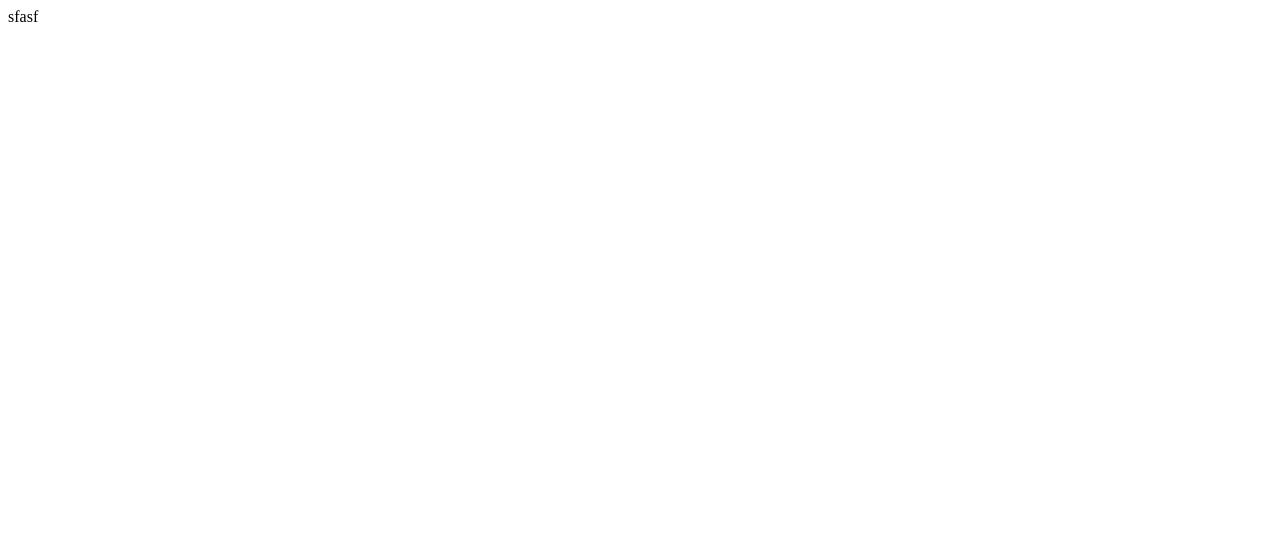
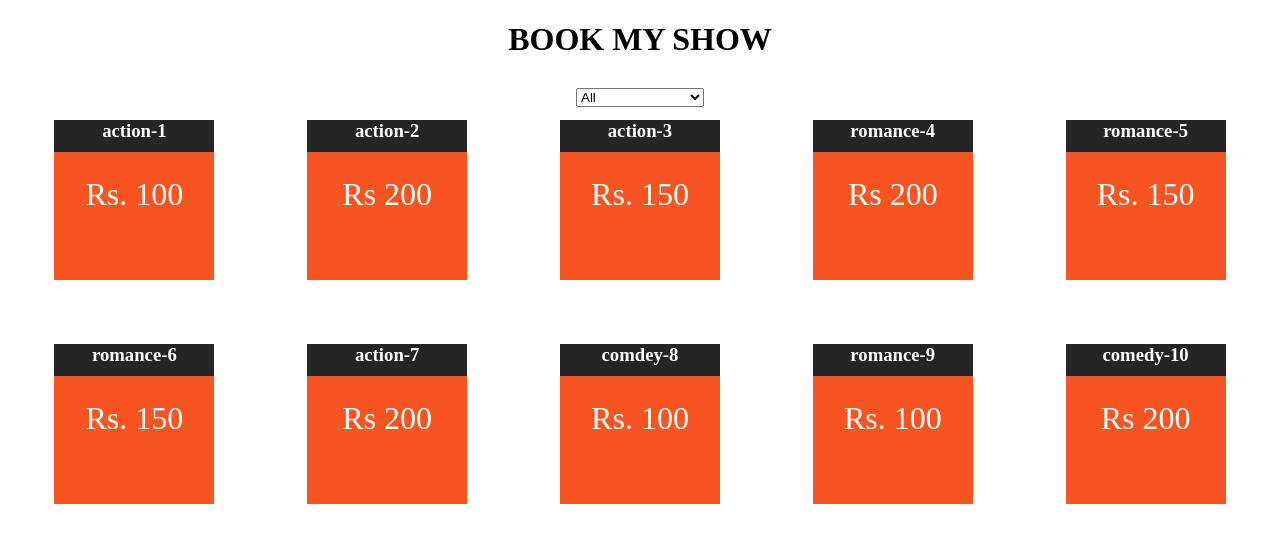
Before and after one commit to Puru573/Nodefrombasics, a plain HTML site: page Browsere/DOM/q6.html in a window 1280 px wide. Drawn offline with Linux system fonts and the light colour scheme.

Commit message:
dom ques

```diff
--- a/Browsere/DOM/q6.html
+++ b/Browsere/DOM/q6.html
@@ -1 +1,139 @@
-sfasf
+<!DOCTYPE html>
+<html lang="en">
+
+<head>
+    <meta charset="UTF-8" />
+    <meta http-equiv="X-UA-Compatible" content="IE=edge" />
+    <meta name="viewport" content="width=device-width, initial-scale=1.0" />
+    <title>Document</title>
+    <style>
+        * {
+            box-sizing: border-box;
+        }
+
+        body {
+            display: flex;
+            flex-wrap: wrap;
+            justify-content: space-around;
+            padding-top: 5rem;
+        }
+
+        .movies {
+            height: 10rem;
+            width: 10rem;
+            margin: 2rem;
+        }
+
+        .price {
+            background-color: rgb(247 84 33);
+            height: 8rem;
+            padding: 1.5rem;
+            font-size: 2rem;
+        }
+
+        .heading {
+            background-color: rgba(0, 0, 0, 0.856);
+            height: 2rem;
+        }
+
+        .heading,
+        .price {
+            color: white;
+            text-align: center;
+            margin: 0;
+        }
+
+        select,
+        h1 {
+            position: fixed;
+        }
+
+        h1 {
+            top: 0px;
+        }
+
+        select {
+            width: 8rem;
+        }
+    </style>
+</head>
+
+<body>
+    <h1>BOOK MY SHOW</h1>
+    <select>
+        <option value="all">All</option>
+        <option value="action">Action</option>
+        <option value="romance">Romance</option>
+        <option value="comedy">Comedy</option>
+        <option value="Horror">Horror</option>
+
+    </select>
+
+    <div class="movies">
+        <h3 class="heading">action-1</h3>
+        <p class="price" data-category="action">Rs. 100</p>
+    </div>
+    <div class="movies">
+        <h3 class="heading">action-2</h3>
+        <p class="price" data-category="action">Rs 200</p>
+    </div>
+    <div class="movies">
+        <h3 class="heading">action-3</h3>
+        <p class="price" data-category="action">Rs. 150</p>
+    </div>
+    <div class="movies">
+        <h3 class="heading">romance-4</h3>
+        <p class="price" data-category="romance">Rs 200</p>
+    </div>
+    <div class="movies">
+        <h3 class="heading">romance-5</h3>
+        <p class="price" data-category="romance">Rs. 150</p>
+    </div>
+    <div class="movies">
+        <h3 class="heading">romance-6</h3>
+        <p class="price" data-category="romance">Rs. 150</p>
+    </div>
+    <div class="movies">
+        <h3 class="heading">action-7</h3>
+        <p class="price" data-category="action">Rs 200</p>
+    </div>
+    <div class="movies">
+        <h3 class="heading">comdey-8</h3>
+        <p class="price" data-category="comedy">Rs. 100</p>
+    </div>
+    <div class="movies">
+        <h3 class="heading">romance-9</h3>
+        <p class="price" data-category="romance">Rs. 100</p>
+    </div>
+    <div class="movies">
+        <h3 class="heading">comedy-10</h3>
+        <p class="price" data-category="comedy">Rs 200</p>
+    </div>
+
+    <script>
+        let select = document.querySelector("select");
+        select.addEventListener("change",function(){
+            let selectedValue=select.value;
+            let allTickets=document.querySelectorAll("p");
+            if(selectedValue=='all'){
+                for(let i=0;i<allTickets.length;i++){
+                    allTickets[i].style.display="block";//block me present ho jayengi
+                }
+            }
+            else{
+                for(let i=0;i<allTickets.length;i++){
+                    if(allTickets[i].getAttribute("data-category")!=selectedValue){
+                        //display nhi krni
+                        allTickets[i].style.display="none"
+                    }
+                    else{//agar selectedvalue ke equal he
+                        allTickets[i].style.display="block"
+                    }
+                }
+            }
+
+        })
+
+
+    </script>
+</body>
```
